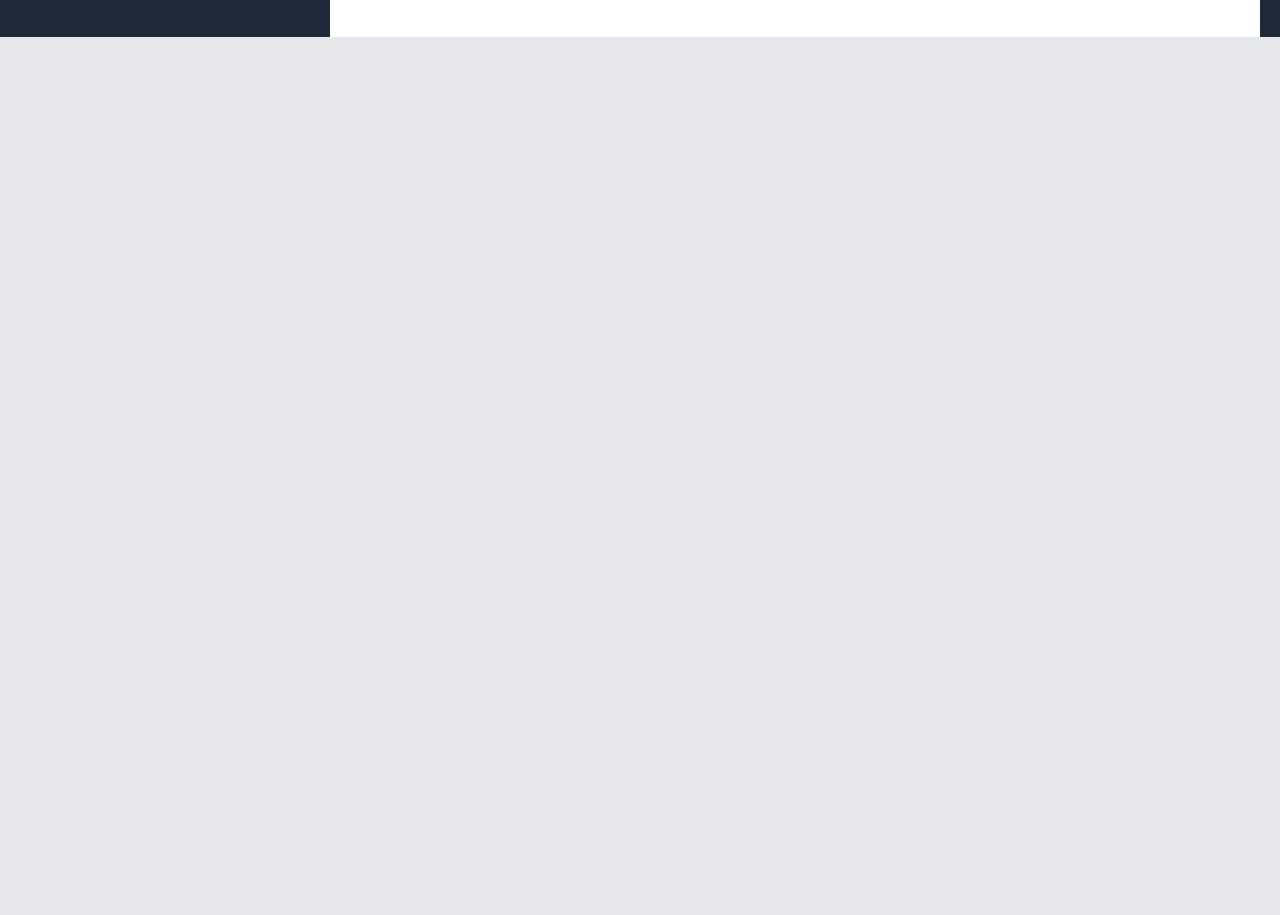
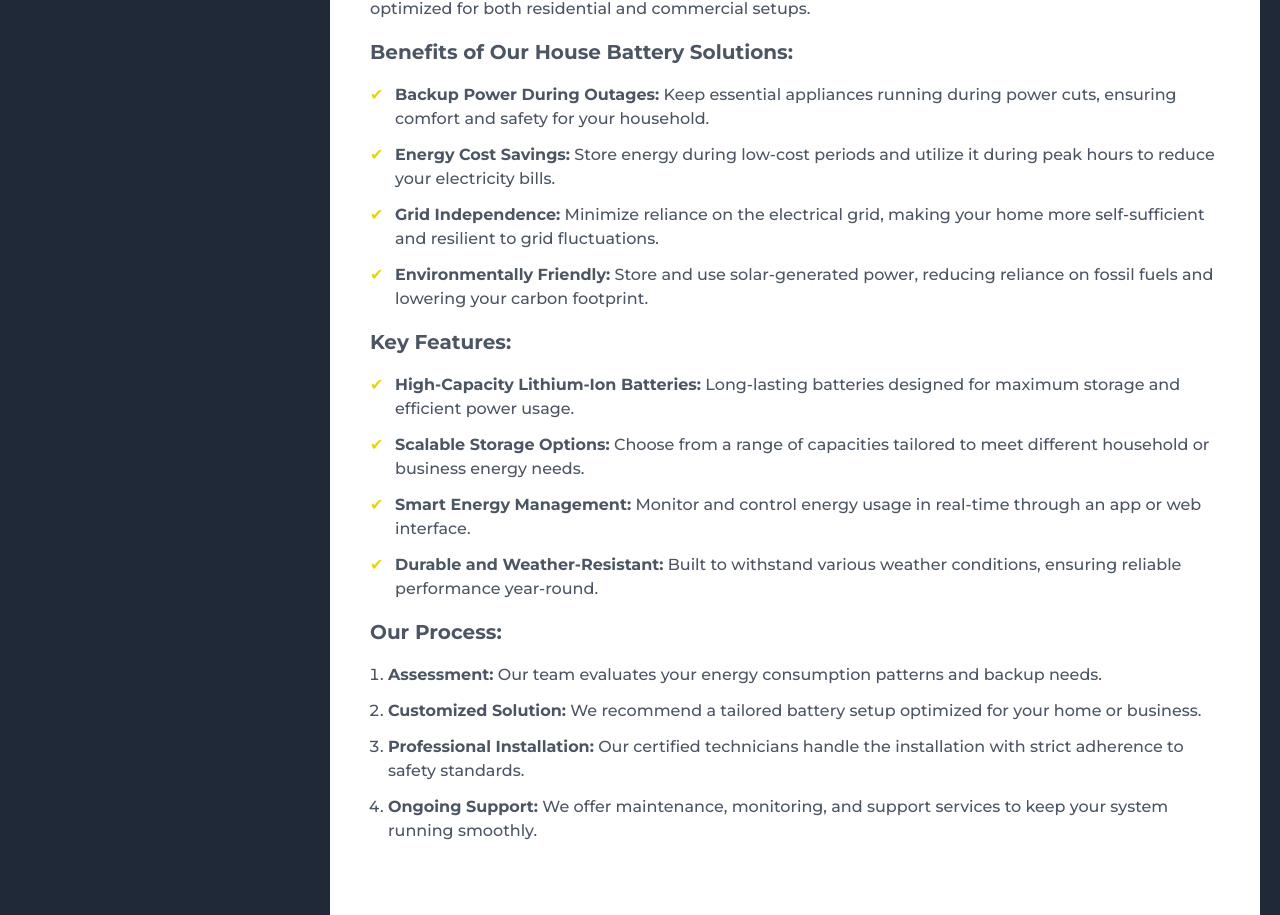
Before and after one commit to arikannee/dashwood, a Next.js app: page /services in a window 1280 px wide. Shown: the part 593-1508 px from the top of the page. Before the commit the page ends 800 px from the top, so only its background shows below. Built offline with nearby package versions, Linux system fonts and the light colour scheme.

Commit message:
house battery service

```diff
--- a/app/globals.css
+++ b/app/globals.css
@@ -79,6 +79,9 @@ h1, h2, h3, h4, h5, h6 {
 h5 {
   font-size: 18px;
 } */
+h4 {
+  font-size: 20px;
+}
 p, ul, ol {
   margin-bottom: 1rem;
 }
@@ -99,3 +102,9 @@ p, ul, ol {
   left: 0;
   color: #e9d600;
 }
+.num-list {
+  list-style: decimal
+}
+.ul-18-start {
+  padding-left: 18px;
+}
--- a/app/services/page.js
+++ b/app/services/page.js
@@ -130,14 +130,15 @@ function ServicesContent() {
                         backgroundImage: `url(/images/services/${service.image})`,
                       }}
                     >
-                      <div className="bg-black w-full h-full bg-opacity-70 flex items-center justify-center -mt-[2px]">
-                        <h2 className="text-2xl lg:text-4xl font-semibold text-white mb-0">
+                      <div className="bg-black w-full h-full bg-opacity-70 flex flex-col items-center justify-center -mt-[2px]">
+                        <h2 className="text-xl sm:text-2xl lg:text-4xl font-semibold text-white mb-0 p-4 text-center">
                           {service.title}
                         </h2>
                       </div>
                     </div>
-                    <p className="text-gray-600 text-lg lg:text-xl p-6 lg:p-10">
-                      {service.description}
+
+                    <p className="text-gray-600 p-6 lg:p-10">
+                      {service.details}
                     </p>
                   </div>
                 ))}
--- a/data/services-data.js
+++ b/data/services-data.js
@@ -1,13 +1,61 @@
+// const servicesData = [
+//   {
+//     title: "House Battery",
+//     link: "house-battery",
+//     icon: "house-battery.svg",
+//     image: "house-battery.jpg",
+//     description:
+//       "Home energy storage to optimize power use, lower grid reliance, and ensure backup during outages.",
+//   },
+
+//   // {
+//   //   title: "Solar Energy",
+//   //   link: "solar-energy",
+//   //   icon: "solar-energy.svg",
+//   //   description:
+//   //     "Harness the power of the sun to generate clean, renewable energy for your home or business.",
+//   // },
+//   {
+//     title: "EV Chargers",
+//     link: "ev-chargers",
+//     icon: "ev-charger.svg",
+//     image: "ev-charger.jpg",
+//     description:
+//       "Install electric vehicle charging stations at your home or workplace for convenient and eco-friendly transportation.",
+//   },
+//   {
+//     title: "Heat Pumps",
+//     link: "heat-pumps",
+//     icon: "heat-pump.svg",
+//     description:
+//       "Efficiently regulate your home's temperature by using energy-saving heat pumps for heating and cooling.",
+//   },
+//   {
+//     title: "Wind Power",
+//     link: "wind-power",
+//     icon: "wind-power.svg",
+//     description:
+//       "Utilize wind turbines to generate sustainable electricity and reduce reliance on traditional power sources.",
+//   },
+//   {
+//     title: "Smart Home Solutions",
+//     link: "smart-home-solutions",
+//     icon: "smarthome.svg",
+//     description:
+//       "Automate and control your home’s lighting, security, and energy usage with smart technology systems.",
+//   },
+//   {
+//     title: "Domestic & Commercial Electrical Work",
+//     link: "domestic-and-commercial-electrical-work",
+//     icon: "electrician.svg",
+//     description:
+//       "Professional electrical installations, repairs, and maintenance for both residential and commercial properties.",
+//   },
+// ];
+
+// export default servicesData;
+
 const servicesData = [
-  {
-    title: "House Battery",
-    link: "house-battery",
-    icon: "house-battery.svg",
-    image: "house-battery.jpg",
-    description:
-      "Home energy storage to optimize power use, lower grid reliance, and ensure backup during outages.",
-  },
-
   // {
   //   title: "Solar Energy",
   //   link: "solar-energy",
@@ -16,40 +64,141 @@ const servicesData = [
   //     "Harness the power of the sun to generate clean, renewable energy for your home or business.",
   // },
   {
+    title: "House Battery",
+    link: "house-battery",
+    icon: "house-battery.svg",
+    image: "house-battery.jpg",
+    description:
+      "Home energy storage to optimize power use, lower grid reliance, and ensure backup during outages.",
+    details: (
+      <div>
+        <p>
+          {" "}
+          Our house battery solutions provide enhanced energy security and
+          independence from the grid. These batteries store excess energy from
+          solar panels or the grid, ensuring backup power when needed and
+          reducing electricity costs. With advanced lithium-ion technology, our
+          batteries are efficient, reliable, and optimized for both residential
+          and commercial setups.
+        </p>
+        <h4>Benefits of Our House Battery Solutions:</h4>
+        <ul className="check-list space-y-3">
+          <li>
+            <b>Backup Power During Outages:</b> Keep essential appliances
+            running during power cuts, ensuring comfort and safety for your
+            household.
+          </li>
+          <li>
+            <b>Energy Cost Savings:</b> Store energy during low-cost periods and
+            utilize it during peak hours to reduce your electricity bills.
+          </li>
+          <li>
+            <b>Grid Independence:</b> Minimize reliance on the electrical grid,
+            making your home more self-sufficient and resilient to grid
+            fluctuations.
+          </li>
+          <li>
+            <b>Environmentally Friendly:</b> Store and use solar-generated
+            power, reducing reliance on fossil fuels and lowering your carbon
+            footprint.
+          </li>
+        </ul>
+        <h4>Key Features:</h4>
+        <ul className="check-list space-y-3">
+          <li>
+            <b>High-Capacity Lithium-Ion Batteries:</b> Long-lasting batteries
+            designed for maximum storage and efficient power usage.
+          </li>
+          <li>
+            <b>Scalable Storage Options:</b> Choose from a range of capacities
+            tailored to meet different household or business energy needs.
+          </li>
+          <li>
+            <b>Smart Energy Management:</b> Monitor and control energy usage in
+            real-time through an app or web interface.
+          </li>
+          <li>
+            <b>Durable and Weather-Resistant:</b> Built to withstand various
+            weather conditions, ensuring reliable performance year-round.
+          </li>
+        </ul>
+        <h4>Our Process:</h4>
+
+        <ol className="ul-18-start num-list space-y-3">
+          <li>
+            <b>Assessment:</b> Our team evaluates your energy consumption
+            patterns and backup needs.
+          </li>
+          <li>
+            <b>Customized Solution:</b> We recommend a tailored battery setup
+            optimized for your home or business.
+          </li>
+          <li>
+            <b>Professional Installation:</b> Our certified technicians handle
+            the installation with strict adherence to safety standards.
+          </li>
+          <li>
+            <b>Ongoing Support:</b> We offer maintenance, monitoring, and
+            support services to keep your system running smoothly.
+          </li>
+        </ol>
+      </div>
+    ),
+  },
+
+  {
     title: "EV Chargers",
     link: "ev-chargers",
     icon: "ev-charger.svg",
     image: "ev-charger.jpg",
     description:
       "Install electric vehicle charging stations at your home or workplace for convenient and eco-friendly transportation.",
+    details:
+      "Our electric vehicle (EV) chargers are designed for both residential and commercial use, providing efficient and convenient charging for your EV at home or at the office. We offer a range of charger types, including Level 2 and fast-charging options, which are compatible with all major EV models. With a focus on safety and ease of use, our chargers come equipped with advanced features such as remote monitoring and automatic shut-off. Our installation team ensures compliance with local codes and offers guidance on the optimal placement for quick and accessible charging.",
   },
+
   {
     title: "Heat Pumps",
     link: "heat-pumps",
     icon: "heat-pump.svg",
+    image: "heat-pump.jpg",
     description:
       "Efficiently regulate your home's temperature by using energy-saving heat pumps for heating and cooling.",
+    details:
+      "Heat pumps offer an energy-efficient way to provide both heating and cooling for your home. By transferring heat rather than generating it, heat pumps can save significant energy and reduce your environmental impact. Our heat pump solutions include both air-source and ground-source systems, designed to suit various climates and property types. We also provide a comprehensive assessment of your home’s insulation, climate, and heating requirements to ensure optimal performance and cost-effectiveness.",
   },
+
   {
     title: "Wind Power",
     link: "wind-power",
     icon: "wind-power.svg",
+    image: "wind-power.jpg",
     description:
       "Utilize wind turbines to generate sustainable electricity and reduce reliance on traditional power sources.",
+    details:
+      "Harness the power of wind with our small-scale wind turbines, perfect for rural properties looking to reduce their reliance on the grid. Our wind power solutions are designed to be both efficient and low-maintenance, providing clean energy with minimal environmental impact. We offer a range of turbine sizes suited for residential, commercial, or agricultural applications. With a focus on maximizing efficiency, we provide a site assessment to determine the best placement and orientation for wind capture, optimizing your energy generation potential.",
   },
+
   {
     title: "Smart Home Solutions",
     link: "smart-home-solutions",
     icon: "smarthome.svg",
+    image: "smarthome.jpg",
     description:
       "Automate and control your home’s lighting, security, and energy usage with smart technology systems.",
+    details:
+      "Upgrade your living space with our smart home solutions, designed to improve comfort, security, and energy efficiency. We offer a comprehensive suite of automation services, including smart lighting, security systems, and energy monitoring. Integrate your devices with a central system for easy, voice-controlled management. Our team will work with you to design a system that fits your lifestyle, enhancing convenience and peace of mind while saving energy through optimized usage. Our solutions are compatible with popular smart home platforms and can be customized to grow with future technologies.",
   },
+
   {
     title: "Domestic & Commercial Electrical Work",
     link: "domestic-and-commercial-electrical-work",
     icon: "electrician.svg",
+    image: "electrician.jpg",
     description:
       "Professional electrical installations, repairs, and maintenance for both residential and commercial properties.",
+    details:
+      "Our licensed electricians provide a full range of electrical services, from simple repairs to complex installations, for both residential and commercial properties. We prioritize safety and compliance with local regulations, ensuring all work is done to the highest standard. Services include lighting installation, panel upgrades, wiring, troubleshooting, and maintenance. For commercial clients, we also offer specialized services like emergency lighting, security system wiring, and energy-efficient retrofitting. Our goal is to deliver reliable, safe, and cost-effective electrical solutions tailored to your needs.",
   },
 ];
 
```
Also changed, not shown: app/components/services-home/ServicesHome.js (+8 -3 lines).
